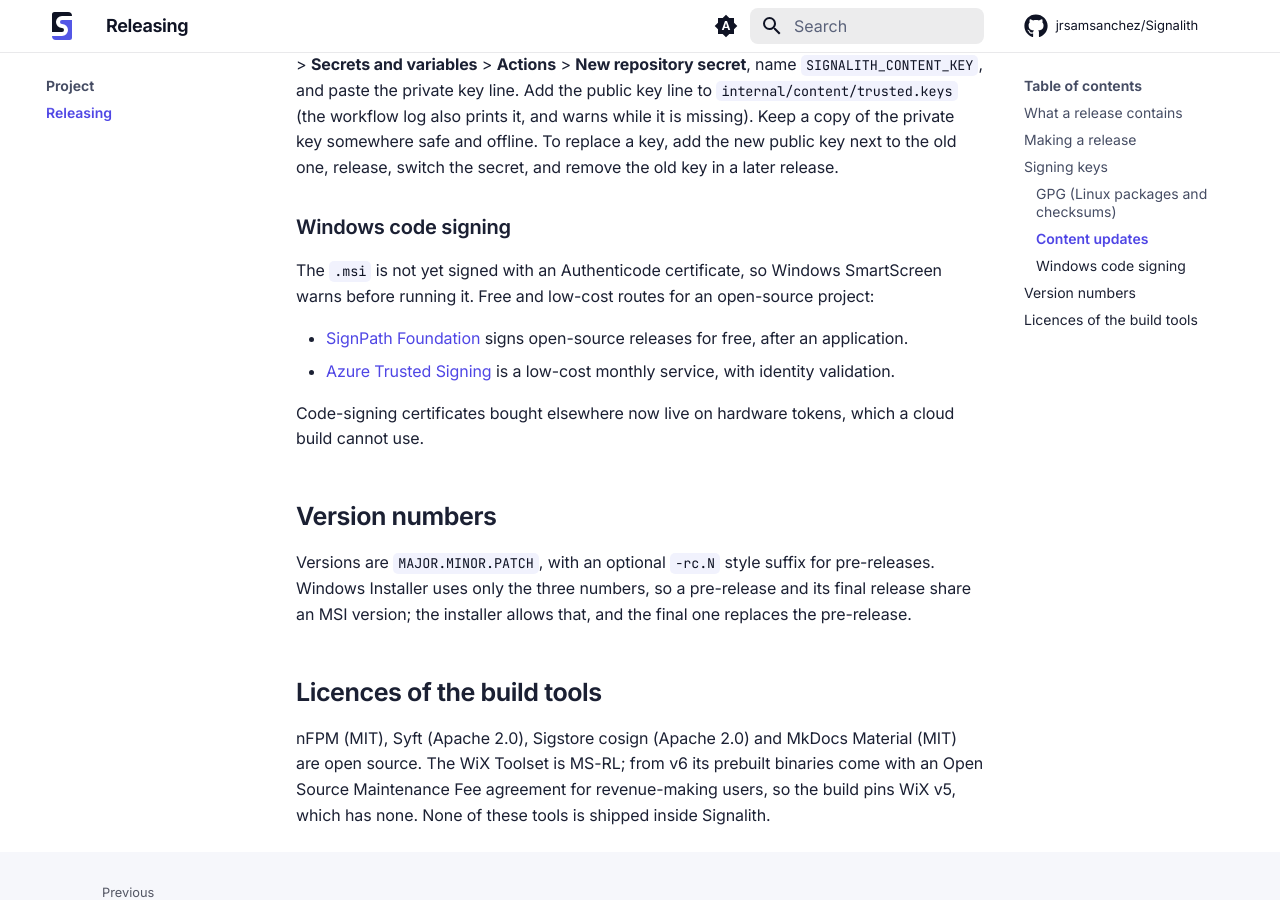
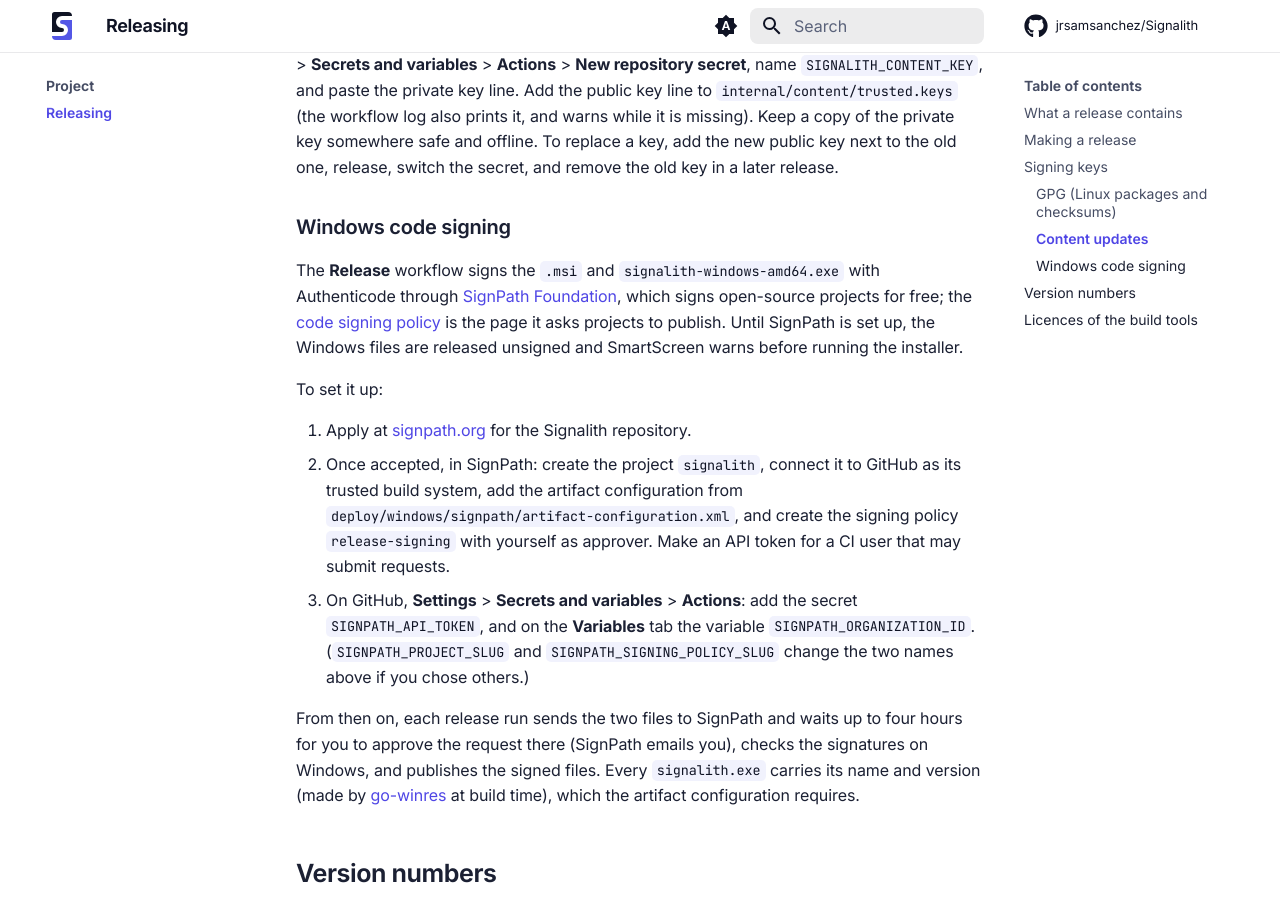
Before and after one commit to DustinTrap/Signalith, an MkDocs documentation site: the page built from docs/releasing.md, in a window 1280 px wide and 900 px high, scrolled down 2449 px. Built offline with MkDocs 1.6.1 and Material for MkDocs 9.7.7, drawn with Linux system fonts in a browser that asks for light colours; comment, search, counter and statistics services are not loaded.

Commit message:
Windows code signing through SignPath Foundation (#86)
The Release workflow sends the .msi and signalith-windows-amd64.exe to
SignPath for Authenticode signing once the SIGNPATH_ORGANIZATION_ID
variable and SIGNPATH_API_TOKEN secret exist, checks the signatures and
publishes the signed files; without them nothing changes. signalith.exe
now carries its product name, version and icon (go-winres), which the
SignPath artifact configuration requires and the MSI test checks. Adds
the code signing policy page SignPath asks projects to publish.


Claude-Session: https://claude.ai/code/session_01PZdTmHTCxUCbwNXrdLmeAM

Co-authored-by: Claude <noreply@anthropic.com>

```diff
--- a/docs/releasing.md
+++ b/docs/releasing.md
@@ -105,16 +105,30 @@ the secret, and remove the old key in a later release.
 
 ### Windows code signing
 
-The `.msi` is not yet signed with an Authenticode certificate, so Windows SmartScreen
-warns before running it. Free and low-cost routes for an open-source project:
+The **Release** workflow signs the `.msi` and `signalith-windows-amd64.exe` with
+Authenticode through [SignPath Foundation](https://signpath.org), which signs
+open-source projects for free; the [code signing policy](code-signing.md) is the page it
+asks projects to publish. Until SignPath is set up, the Windows files are released
+unsigned and SmartScreen warns before running the installer.
 
-- [SignPath Foundation](https://signpath.org) signs open-source releases for free, after
-  an application.
-- [Azure Trusted Signing](https://learn.microsoft.com/azure/trusted-signing/) is a
-  low-cost monthly service, with identity validation.
+To set it up:
 
-Code-signing certificates bought elsewhere now live on hardware tokens, which a cloud
-build cannot use.
+1. Apply at [signpath.org](https://signpath.org/apply) for the Signalith repository.
+2. Once accepted, in SignPath: create the project `signalith`, connect it to GitHub as
+   its trusted build system, add the artifact configuration from
+   `deploy/windows/signpath/artifact-configuration.xml`, and create the signing policy
+   `release-signing` with yourself as approver. Make an API token for a CI user that
+   may submit requests.
+3. On GitHub, **Settings** > **Secrets and variables** > **Actions**: add the secret
+   `SIGNPATH_API_TOKEN`, and on the **Variables** tab the variable
+   `SIGNPATH_ORGANIZATION_ID`. (`SIGNPATH_PROJECT_SLUG` and
+   `SIGNPATH_SIGNING_POLICY_SLUG` change the two names above if you chose others.)
+
+From then on, each release run sends the two files to SignPath and waits up to four
+hours for you to approve the request there (SignPath emails you), checks the signatures
+on Windows, and publishes the signed files. Every `signalith.exe` carries its name and
+version (made by [go-winres](https://github.com/tc-hib/go-winres) at build time), which
+the artifact configuration requires.
 
 ## Version numbers
 
--- a/mkdocs.yml
+++ b/mkdocs.yml
@@ -144,6 +144,7 @@ nav:
       - HTTPS: https.md
       - Encryption: encryption.md
       - Securing OpenSearch: opensearch-security.md
+      - Code signing policy: code-signing.md
   - Roadmap: roadmap.md
   - Project:
       - Releasing: releasing.md
```
Also changed, not shown: docs/code-signing.md (added, +53 -0 lines), docs/install-packages.md (+4 -3 lines), .github/release-notes.md, 5 other files.
